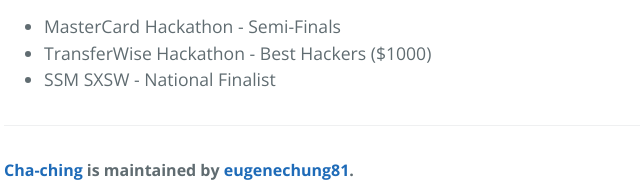
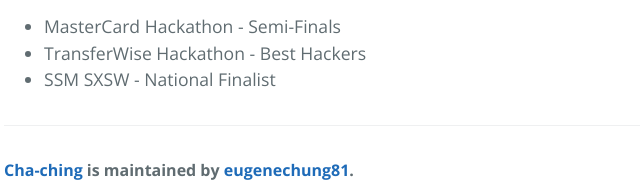
Before and after one commit to eugenechung81/chaching2, a plain HTML site: page index.html in a window 1280 px wide. Shown: the part 3865-4045 px from the top of the page, 220-860 px from the left. Drawn offline with nearby package versions, Linux system fonts and the light colour scheme.

```diff
--- a/index.html
+++ b/index.html
@@ -78,7 +78,7 @@
 
 <ul>
 <li>MasterCard Hackathon - Semi-Finals</li>
-<li>TransferWise Hackathon - Best Hackers ($1000) </li>
+<li>TransferWise Hackathon - Best Hackers </li>
 <li>SSM SXSW - National Finalist </li>
 </ul>
 
```
Also changed, not shown: params.json (+1 -1 lines).
